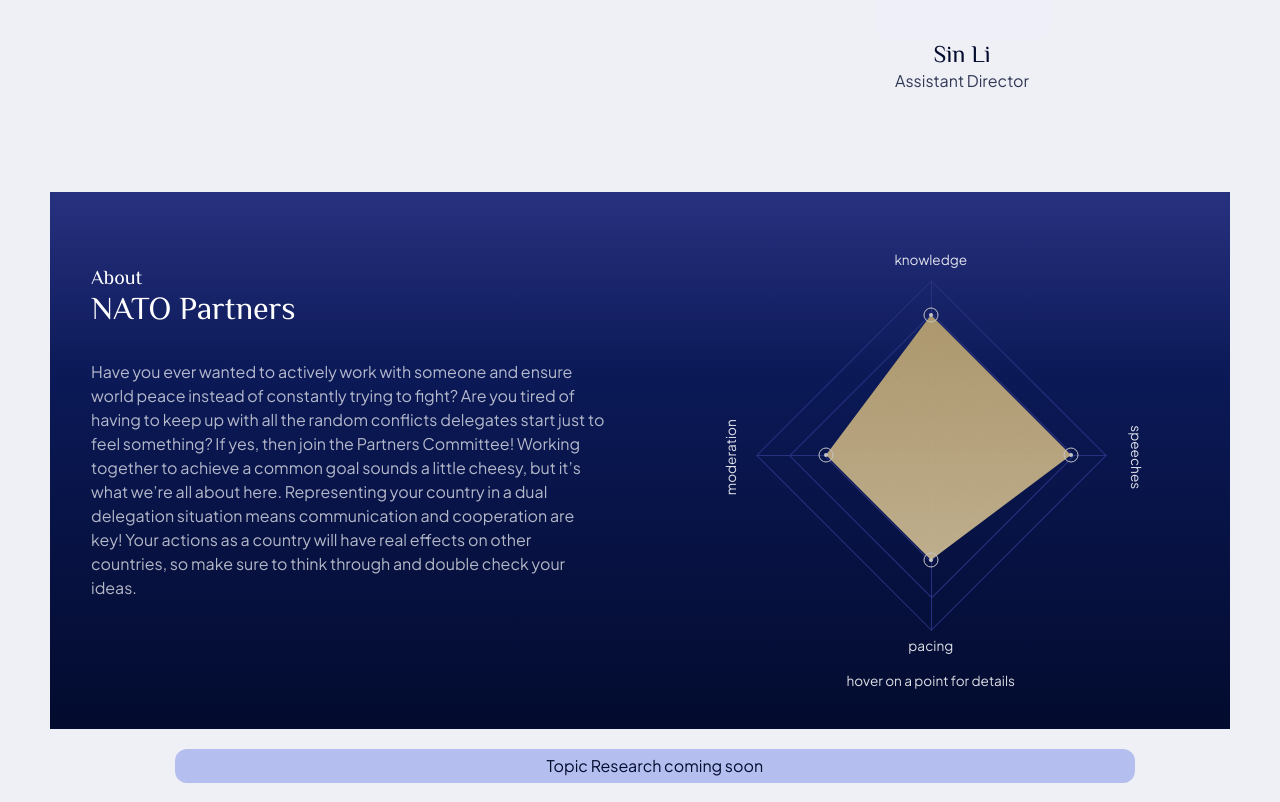
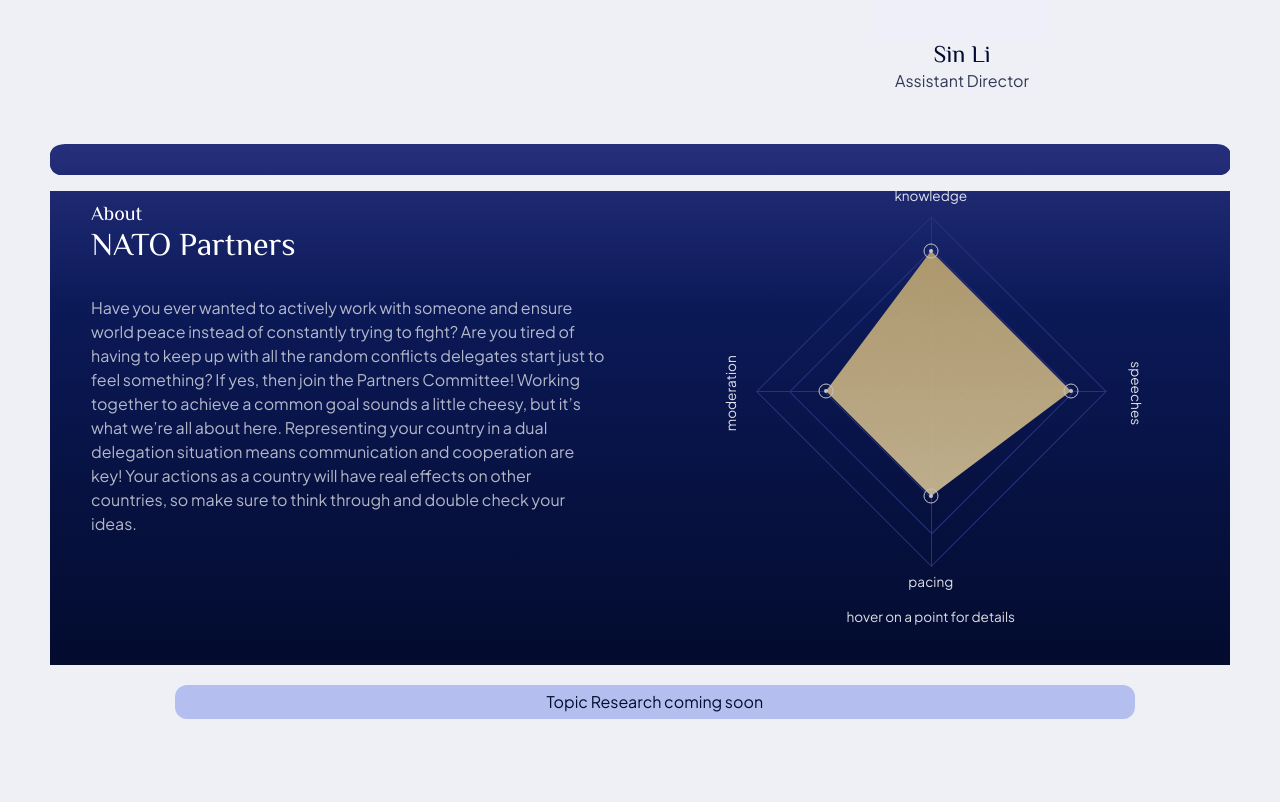
Before and after one commit to oklex/simnato-site, a Next.js app: page /committees/partners in a window 1280 px wide. Shown: the part 840-1642 px from the top of the page. After the commit the page ends 1578 px from the top, so only its background shows below. Built offline with nearby package versions, Linux system fonts and the light colour scheme; grey boxes are pictures that could not be loaded.

Commit message:
added useEffect for ref calculation

```diff
--- a/src/components/ViewPortSection.tsx
+++ b/src/components/ViewPortSection.tsx
@@ -1,4 +1,4 @@
-import { ReactElement, ReactNode, useContext, useRef } from 'react';
+import { ReactElement, ReactNode, useContext, useEffect, useRef, useState } from 'react';
 import styled, { css } from 'styled-components';
 
 import { NavThemeContext } from '@context/navTheme';
@@ -24,14 +24,17 @@
 	const { initializeRef } = useContext(NavThemeContext);
 	const paddingTopRef = useRef<HTMLDivElement | null>(null);
 	const paddingBottomRef = useRef<HTMLDivElement | null>(null);
+	const [negativeMargin, setNegativeMargin] = useState(0)
 
 	const trackRefCallback = (instance: HTMLDivElement | null) => {
 		if (instance && mode === 'dark') initializeRef(id, { current: instance });
 	};
 
-	const negativeMargin =
+	useEffect(() => {
+		setNegativeMargin(
 		(paddingTopRef.current?.clientHeight ?? 0) +
-		(paddingBottomRef.current?.clientHeight ?? 0);
+		(paddingBottomRef.current?.clientHeight ?? 0));
+	}, [])
 
 	return (
 		<TrackWrapper className="track-wrapper" ref={trackRefCallback}>
```
